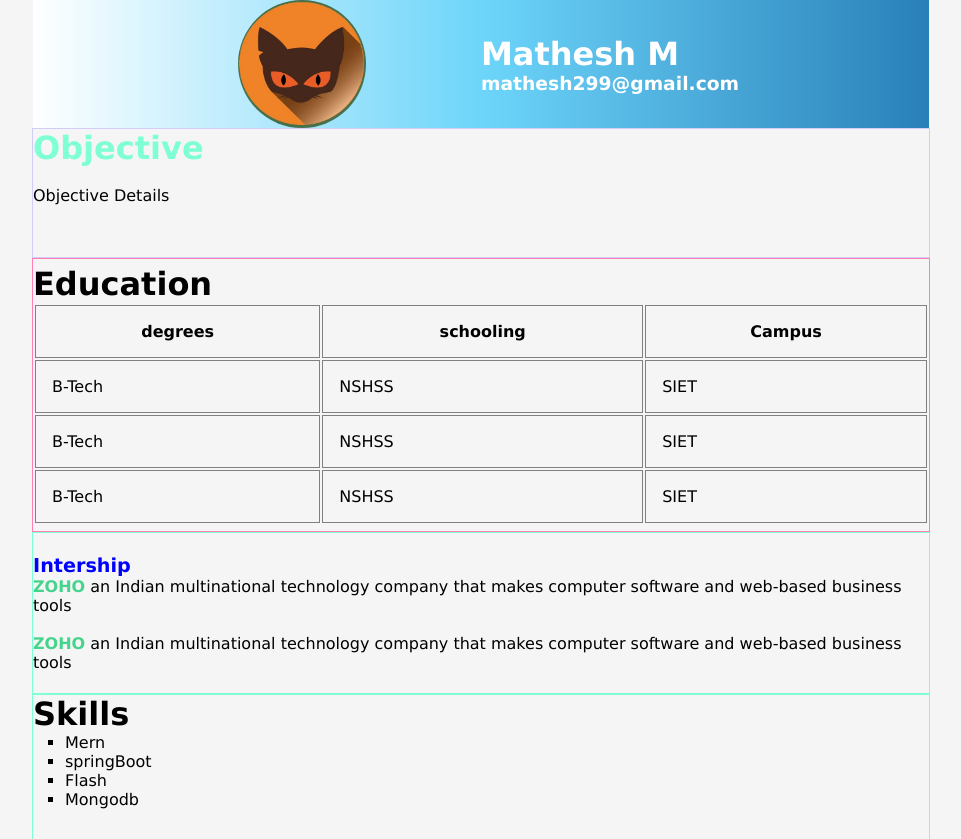
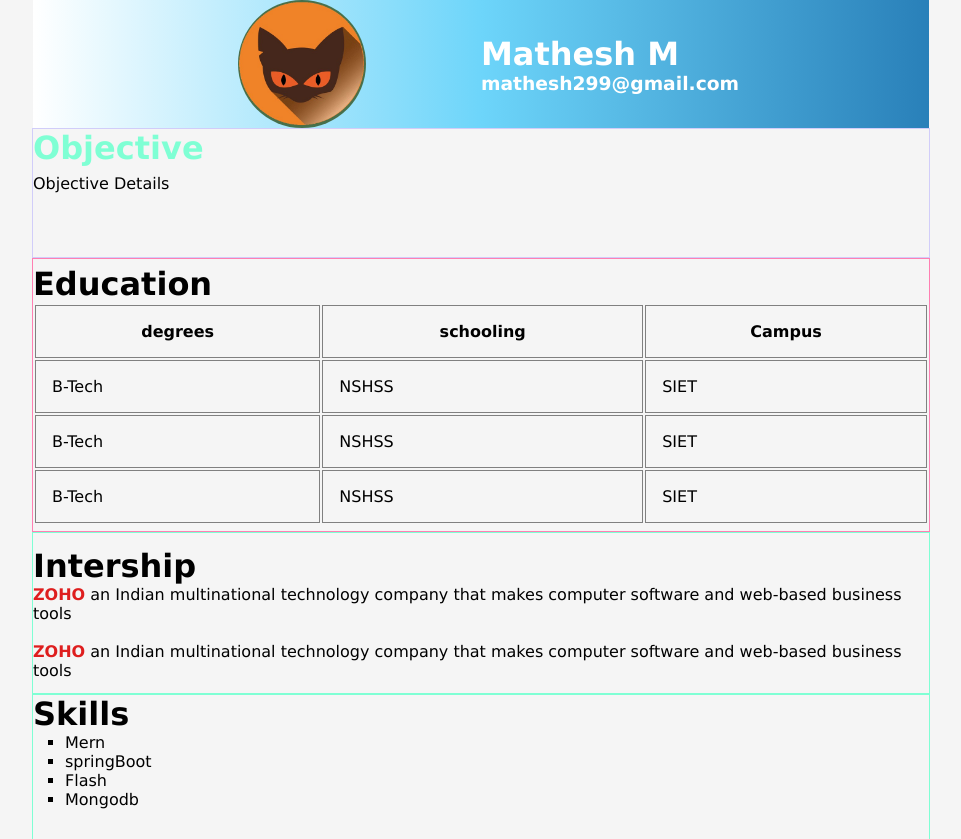
Before and after one commit to Mathesh-299/Website, a plain HTML site: page index.html in a window 1280 px wide. Shown: the top 839 px of the page, without its empty margins (159-1120 px from the left). Drawn offline with Linux system fonts and the light colour scheme.

Commit message:
Update index.html

```diff
--- a/index.html
+++ b/index.html
@@ -30,8 +30,8 @@
             width: 70%;
             height: 8rem;
             background: #2980B9;  /* fallback for old browsers */
-background: -webkit-linear-gradient(to right, #FFFFFF, #6DD5FA, #2980B9);  /* Chrome 10-25, Safari 5.1-6 */
-background: linear-gradient(to right, #FFFFFF, #6DD5FA, #2980B9);
+            background: -webkit-linear-gradient(to right, #FFFFFF, #6DD5FA, #2980B9);  /* Chrome 10-25, Safari 5.1-6 */
+            background: linear-gradient(to right, #FFFFFF, #6DD5FA, #2980B9);
             display: flex;
             flex-direction: row;
             justify-content: center;
@@ -107,7 +107,7 @@ background: linear-gradient(to right, #FFFFFF, #6DD5FA, #2980B9);
 
 
         .section-title {
-            height: 30%;
+            height: 20%;
             color: aquamarine;
             font-weight: bold;
         }
@@ -126,7 +126,7 @@ background: linear-gradient(to right, #FFFFFF, #6DD5FA, #2980B9);
         }
         .companies {
             font-weight:bold  ;
-            color: rgb(68, 212, 140);
+            color: rgb(222, 30, 30);
         }
         .color-primary {
             align-content: top;
@@ -172,8 +172,11 @@ background: linear-gradient(to right, #FFFFFF, #6DD5FA, #2980B9);
             text-decoration: none;
         }
 
-        i {
+        i{
             font-size: 24px;
+        }
+        .section9{
+            font-size: 2rem;
         }
     </style>
 </head>
@@ -196,7 +199,6 @@ background: linear-gradient(to right, #FFFFFF, #6DD5FA, #2980B9);
     <div class="section2">
         <h1 class="section-title">
             Objective
-
         </h1>
         <br>
         <p >
@@ -234,7 +236,7 @@ background: linear-gradient(to right, #FFFFFF, #6DD5FA, #2980B9);
        </table>
     </div>
     <div class="section4">
-        <h1 class="color-primary">Intership</h1>
+        <h1 class="section9">Intership</h1>
         <p>
             <span class="companies">ZOHO</span> an Indian multinational technology company that makes computer software and web-based business tools
         </p>
```
